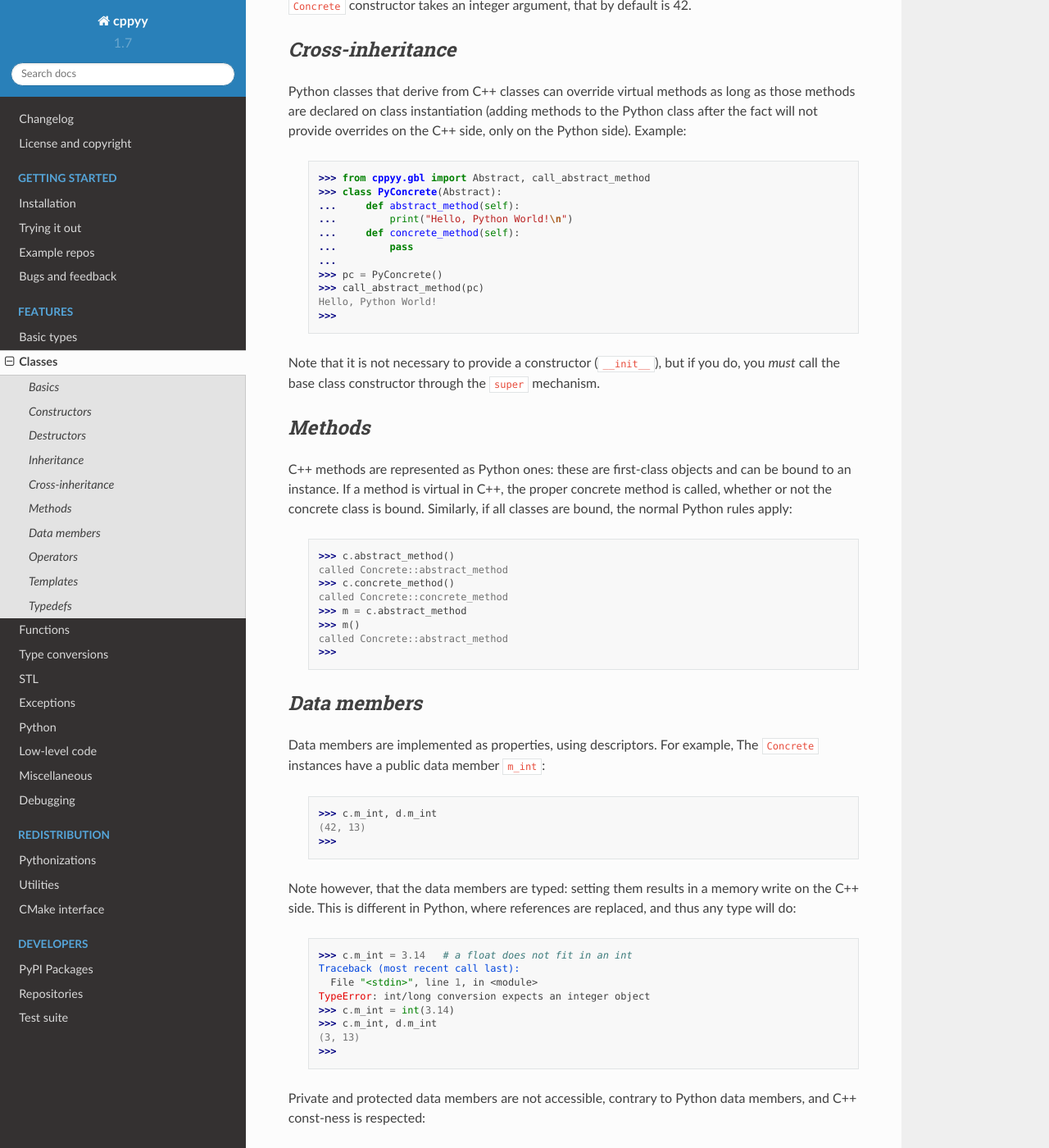
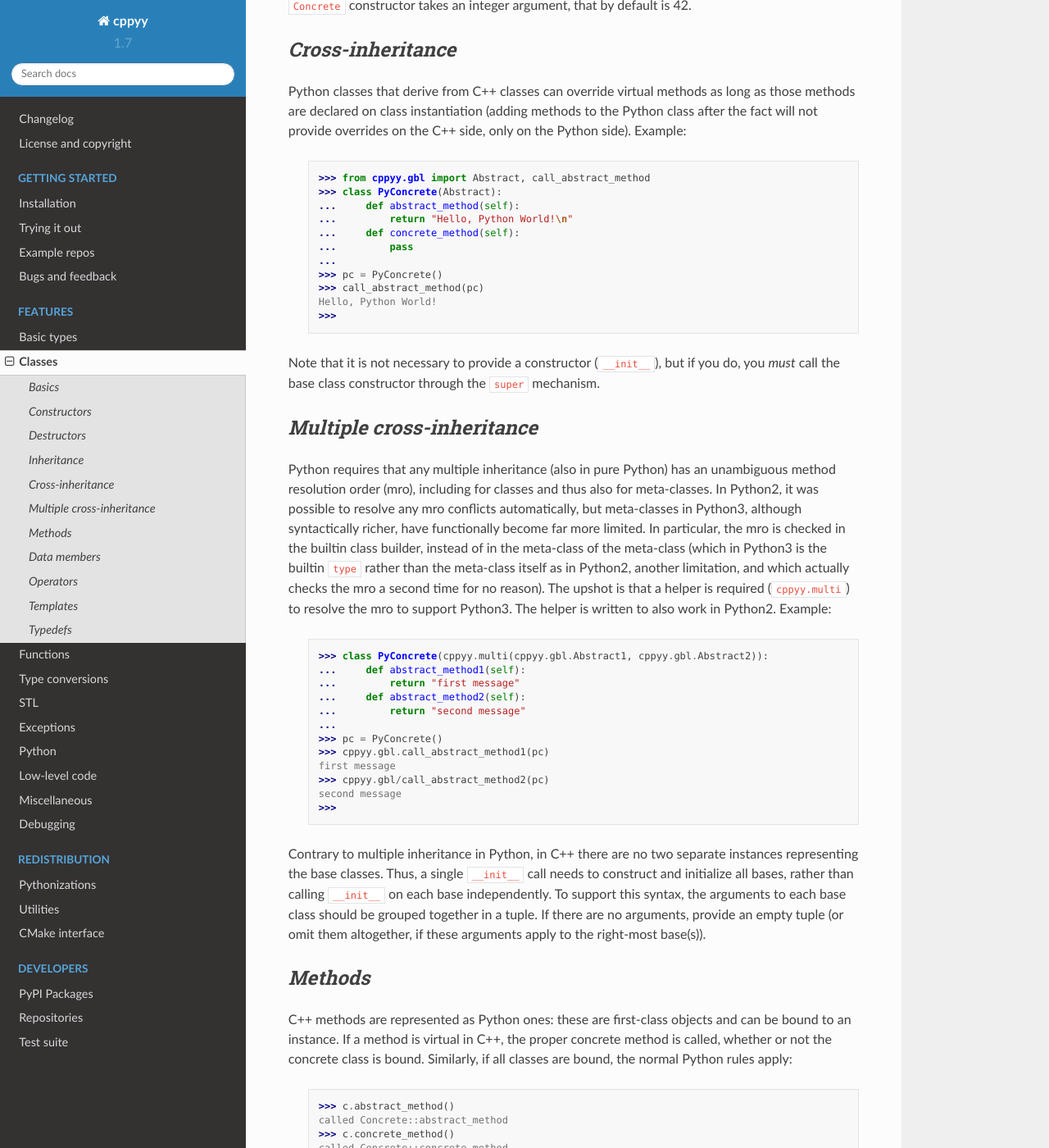
Before and after one commit to wlav/cppyy, a Sphinx documentation site: the page built from doc/source/classes.rst, in a window 1280 px wide and 1400 px high, scrolled down 2064 px. Shown: the whole window at 82% size. Built offline with Sphinx 7.4.7 and the Read the Docs theme 2.0.0, drawn with Linux system fonts in a browser that asks for light colours.

Commit message:
document multiple inheritance

```diff
--- a/doc/source/classes.rst
+++ b/doc/source/classes.rst
@@ -139,7 +139,7 @@ Example:
     >>> from cppyy.gbl import Abstract, call_abstract_method
     >>> class PyConcrete(Abstract):
     ...     def abstract_method(self):
-    ...         print("Hello, Python World!\n")
+    ...         return "Hello, Python World!\n"
     ...     def concrete_method(self):
     ...         pass
     ...
@@ -151,6 +151,49 @@ Example:
 Note that it is not necessary to provide a constructor (``__init__``), but
 if you do, you *must* call the base class constructor through the ``super``
 mechanism.
+
+
+`Multiple cross-inheritance`
+----------------------------
+
+Python requires that any multiple inheritance (also in pure Python) has an
+unambiguous method resolution order (mro), including for classes and thus
+also for meta-classes.
+In Python2, it was possible to resolve any mro conflicts automatically, but
+meta-classes in Python3, although syntactically richer, have functionally
+become far more limited.
+In particular, the mro is checked in the builtin class builder, instead of
+in the meta-class of the meta-class (which in Python3 is the builtin ``type``
+rather than the meta-class itself as in Python2, another limitation, and
+which actually checks the mro a second time for no reason).
+The upshot is that a helper is required (``cppyy.multi``) to resolve the mro
+to support Python3.
+The helper is written to also work in Python2.
+Example:
+
+  .. code-block:: python
+
+    >>> class PyConcrete(cppyy.multi(cppyy.gbl.Abstract1, cppyy.gbl.Abstract2)):
+    ...     def abstract_method1(self):
+    ...         return "first message"
+    ...     def abstract_method2(self):
+    ...         return "second message"
+    ...
+    >>> pc = PyConcrete()
+    >>> cppyy.gbl.call_abstract_method1(pc)
+    first message
+    >>> cppyy.gbl/call_abstract_method2(pc)
+    second message
+    >>>
+
+Contrary to multiple inheritance in Python, in C++ there are no two separate
+instances representing the base classes.
+Thus, a single ``__init__`` call needs to construct and initialize all bases,
+rather than calling ``__init__`` on each base independently.
+To support this syntax, the arguments to each base class should be grouped
+together in a tuple.
+If there are no arguments, provide an empty tuple (or omit them altogether,
+if these arguments apply to the right-most base(s)).
 
 
  .. _sec-methods-label:
```
Also changed, not shown: doc/source/cppyy_features_header.rst (+21 -0 lines), 2 other files.
